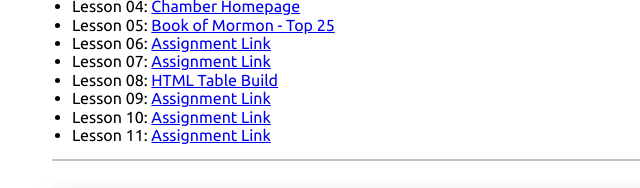
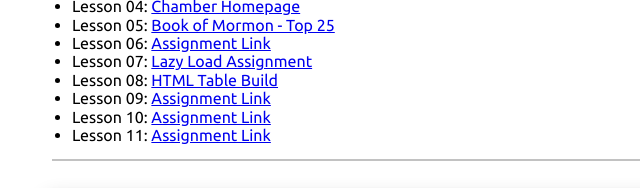
Before and after one commit to cmschmidt21/wdd230, a plain HTML site: page index.html in a window 1280 px wide. Shown: the part 259-447 px from the top of the page, 223-863 px from the left. Drawn offline with Linux system fonts and the light colour scheme.

Commit message:
add assignment 7 to homepage

```diff
--- a/index.html
+++ b/index.html
@@ -29,7 +29,7 @@
             <li>Lesson 04: <a href="https://cmschmidt21.github.io/wdd230/chamber/index.html">Chamber Homepage</a></li>
             <li>Lesson 05: <a href="https://cmschmidt21.github.io/wdd230/lesson5/bom.html">Book of Mormon - Top 25</a></li>
             <li>Lesson 06: <a href="index.html">Assignment Link</a></li>
-            <li>Lesson 07: <a href="index.html">Assignment Link</a></li>
+            <li>Lesson 07: <a href="https://cmschmidt21.github.io/wdd230/lesson-7/lazyload.html">Lazy Load Assignment</a></li>
             <li>Lesson 08: <a href="https://cmschmidt21.github.io/wdd230/lesson-8/tablebuild.html">HTML Table Build</a></li>
             <li>Lesson 09: <a href="index.html">Assignment Link</a></li>
             <li>Lesson 10: <a href="index.html">Assignment Link</a></li>
```
